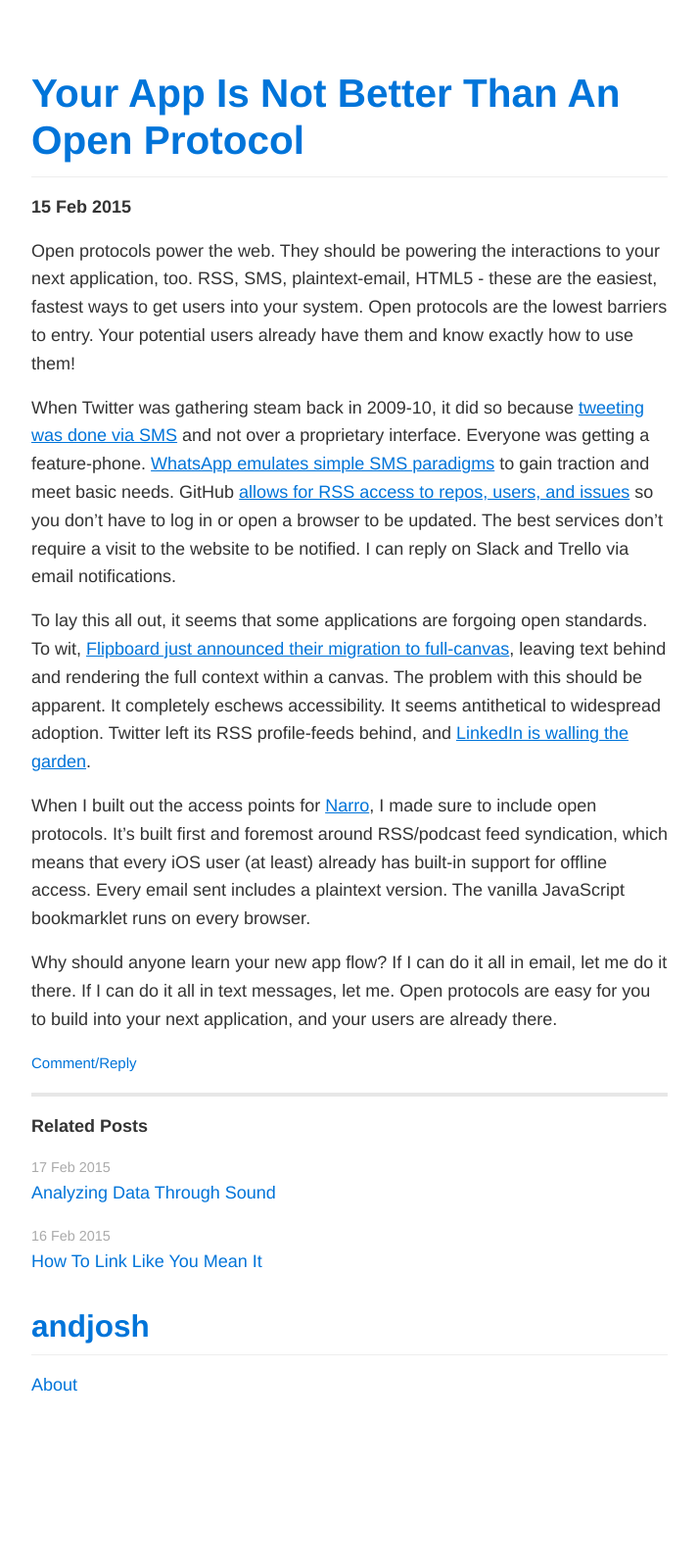
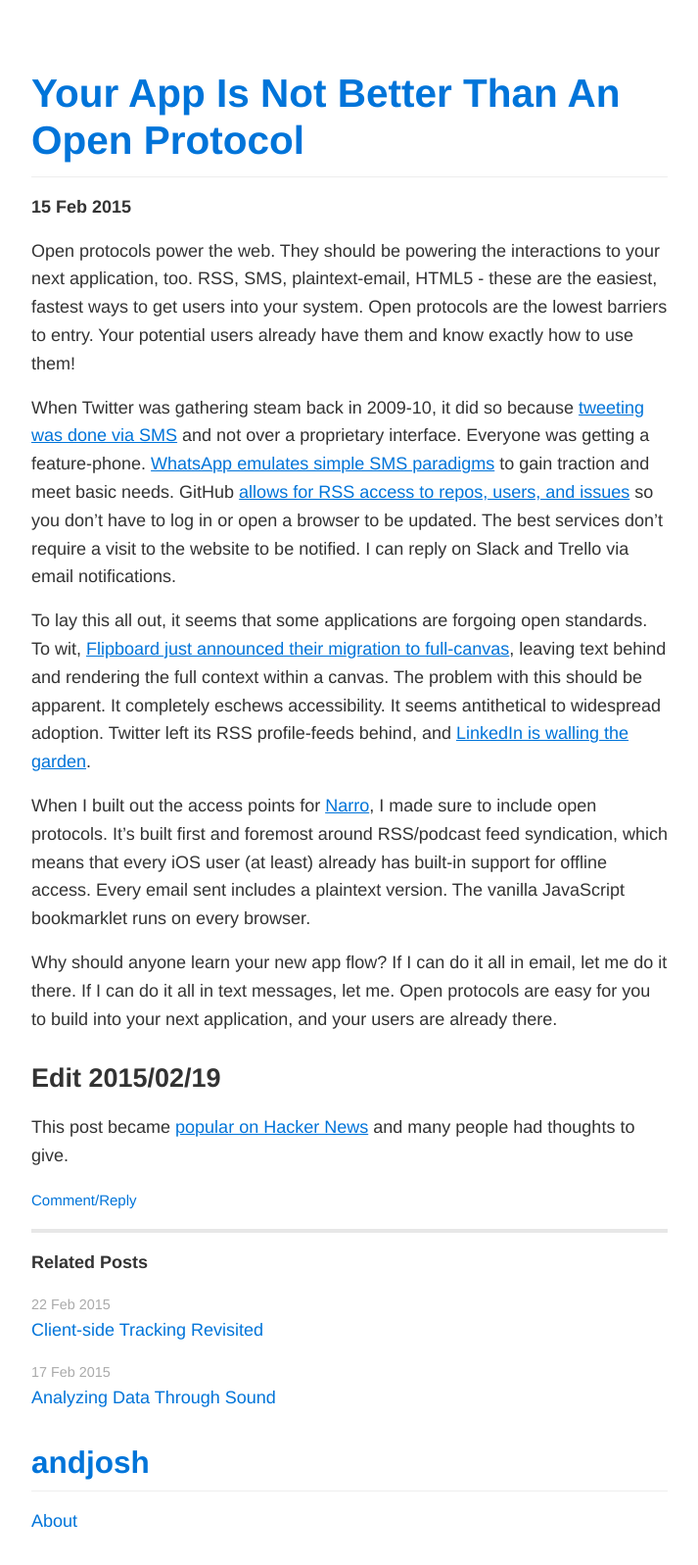
Before and after one commit to joshbeckman/andjosh.github.io, a Jekyll site: the page built from _posts/2015-02-15-using-open-protocols.md, in a window 1280 px wide. Shown: the whole page at 98% size, without its empty margins (283-996 px from the left). Built offline with Jekyll 4.4.1, drawn with Linux system fonts in a browser that asks for light colours; Markdown is read by kramdown in place of the engine named in the settings; before the commit the page ends 1457 px from its top, so only the background shows below that.

Commit message:
HN comments on open protocol, tracking revisited

```diff
--- a/_posts/2015-02-15-using-open-protocols.md
+++ b/_posts/2015-02-15-using-open-protocols.md
@@ -13,3 +13,6 @@
 When I built out the access points for [Narro](http://narro.co), I made sure to include open protocols. It's built first and foremost around RSS/podcast feed syndication, which means that every iOS user (at least) already has built-in support for offline access. Every email sent includes a plaintext version. The vanilla JavaScript bookmarklet runs on every browser.
 
 Why should anyone learn your new app flow? If I can do it all in email, let me do it there. If I can do it all in text messages, let me. Open protocols are easy for you to build into your next application, and your users are already there.
+
+### Edit 2015/02/19
+This post became [popular on Hacker News](https://news.ycombinator.com/item?id=9074330) and many people had thoughts to give.
```
Also changed, not shown: _posts/2015-02-22-tracking-revisited.md (added, +15 -0 lines).
